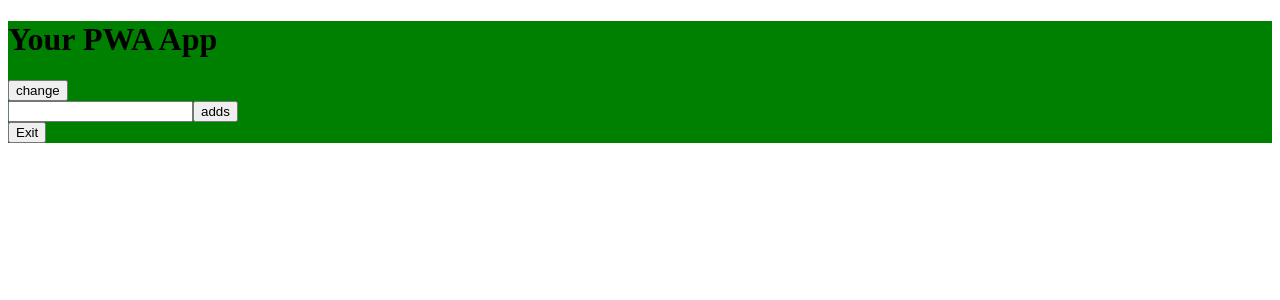
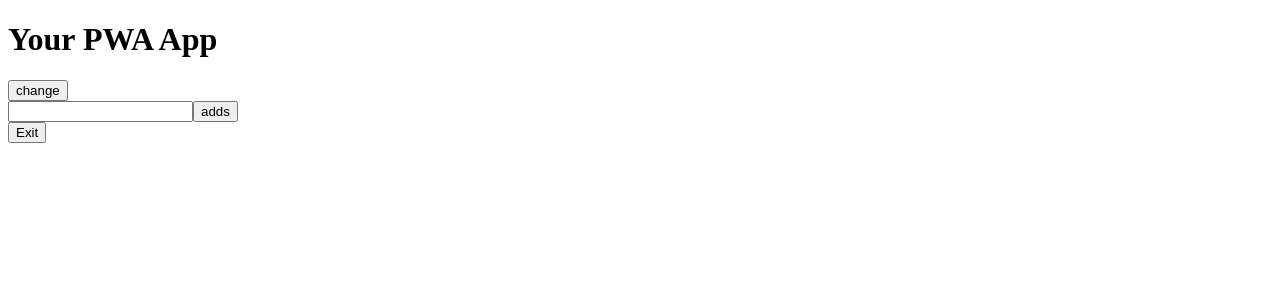
Before and after one commit to sivasurya01/newlive, a React (Vite) app: page /Todo in a window 1280 px wide. Shown: the top 300 px of the page. Built offline with nearby package versions, Linux system fonts and the light colour scheme.

Commit message:
first commit

```diff
--- a/src/features/color.js
+++ b/src/features/color.js
@@ -1,5 +1,5 @@
 import {createSlice } from "@reduxjs/toolkit";
-const intialstatevalue = {bgcolor:'green'}
+const intialstatevalue = {bgcolor:''}
 export const colorSlice = createSlice({
     name:'color',
     initialState: {value: intialstatevalue},
```
